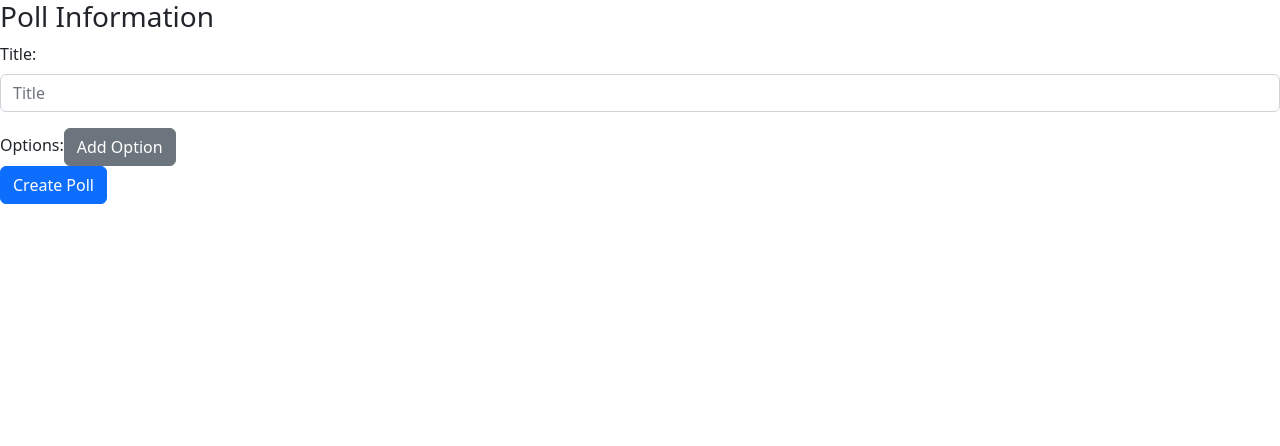
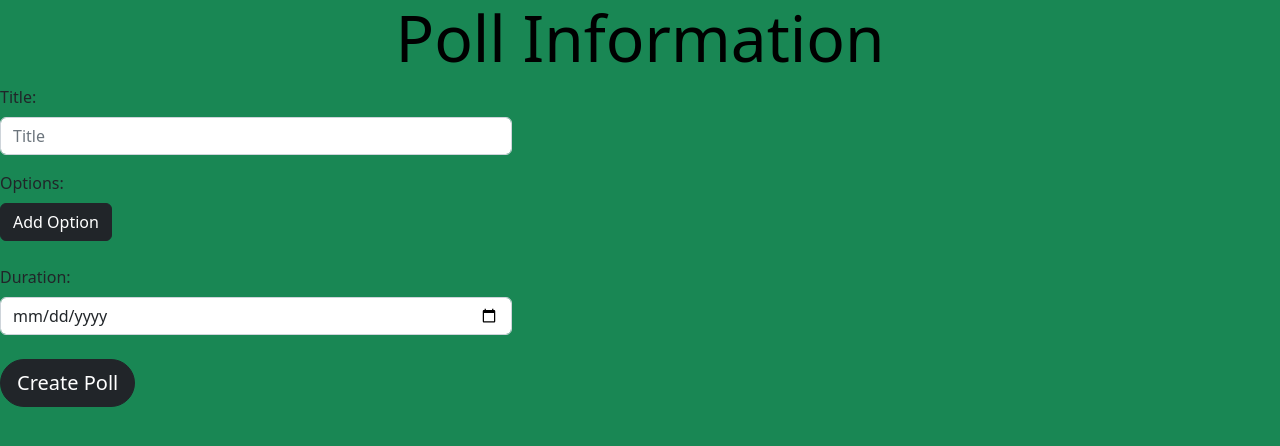
Before and after one commit to denitsaradeva/algorand-polls-app, a React (Create React App) app: page /create in a window 1280 px wide. Shown: the top 446 px of the page. Built offline with nearby package versions, Linux system fonts and the light colour scheme; what @randlabs/myalgo-connect, algosdk would draw is missing.

Commit message:
ui changes

```diff
--- a/src/components/Home.jsx
+++ b/src/components/Home.jsx
@@ -52,6 +52,7 @@ const Home = () => {
                 >
                     Connect Wallet
                 </Button>
+                <br></br>
                 {address && (
                     <Link to={`/polls?address=${address}`}>
                         <Button type="button"
--- a/src/components/pollCentre/Poll.jsx
+++ b/src/components/pollCentre/Poll.jsx
@@ -1,7 +1,7 @@
 import React, {useState} from "react";
-import {Card, Col, Form, InputGroup, Button} from "react-bootstrap";
+import {Card, Col, Form, InputGroup, Button, Row} from "react-bootstrap";
 
-const Poll = ({address, title, options, appId, votes, onOptionSelect, showResults}) => {
+const Poll = ({address, title, options, appId, votes, onOptionSelect, showResults, showResultsFlag}) => {
 
     const [selectedOption, setSelectedOption] = useState('');
 
@@ -35,22 +35,31 @@ const Poll = ({address, title, options, appId, votes, onOptionSelect, showResult
                                 value={option}
                                 checked={selectedOption === option}
                                 onChange={handleChange}
-                        />
-                        <Form.Label>{option} - {votes[option]}</Form.Label>
+                            />  {option}
+                            {showResultsFlag && (
+                                <Form.Label> - {votes[option]}</Form.Label>
+                            )}
                         </InputGroup>
                     ))}
                 </Card.Body>
                 <Card.Footer>
+
+                <Row className="align-items-center">
+                    <Col xs="auto">
                         <Form onSubmit={handleSubmit}>
-                    <Button variant="primary" type="submit">
+                            <Button variant="secondary" type="submit" className="btn btn-dark">
                                 Vote
                             </Button>
                         </Form>
+                    </Col>
+                    <Col xs="auto">
                         <Form onSubmit={handleResults}>
-                    <Button variant="primary" type="submit">
+                            <Button variant="secondary" type="submit" className="btn btn-dark">
                                 Results
                             </Button>
                         </Form>
+                    </Col>
+                </Row>
                 </Card.Footer>
             </Card>
         </Col>
--- a/src/components/pollCentre/PollCreation.jsx
+++ b/src/components/pollCentre/PollCreation.jsx
@@ -13,6 +13,10 @@ const PollCreation = () => {
     const [options, setOptions] = useState([]);
     const navigate = useNavigate();
 
+    const [date, setDate] = useState(new Date());
+
+    console.log("DATE", date);
+
     const handleTitleChange = event => {
         setTitle(event.target.value);
     };
@@ -20,6 +24,11 @@ const PollCreation = () => {
     const handleOptionsChange = (event, index) => {
         const newOptions = [...options];
         newOptions[index] = event.target.value;
+        setOptions(newOptions);
+    };
+
+    const removeOption = (indexToRemove) => {
+        const newOptions = options.filter((option, index) => index !== indexToRemove);
         setOptions(newOptions);
     };
 
@@ -40,27 +49,46 @@ const PollCreation = () => {
     };
 
     return (
-        <div>
-            <h3>Poll Information</h3>
+        <div className="bg-success min-vh-100">
+            <h3 className="text-black display-3 text-center">Poll Information</h3>
             <Form onSubmit={handleSubmit}>
                 <div>
                     <Form.Label htmlFor="title">Title:</Form.Label>
                     <Form.Group className="mb-3" onChange={handleTitleChange} value={title} >
-                        <Form.Control placeholder="Title" />
+                        <Form.Control placeholder="Title" style={{width: "40%"}}/>
                     </Form.Group>
                 </div>
                 <div>
-                    <label htmlFor="options">Options:</label>
+                    <Form.Label htmlFor="options">Options:</Form.Label>
                     {options.map((option, index) => (
-                        <div key={index}>
-                            <Form.Control placeholder="Option" onChange={(e) => handleOptionsChange(e, index)} value={option} />
+                        <div key={index} style={{ display: 'flex', alignItems: 'center' }}>
+                            <Form.Control placeholder="Option" onChange={(e) => handleOptionsChange(e, index)} value={option} style={{width: "40%"}}/>
+                            <Button variant="secondary" onClick={() => removeOption(index)} className="remove-btn btn btn-dark">
+                                X
+                            </Button>
                         </div>
                     ))}
-                    <Button variant="secondary" type="button" onClick={addOption}>
+                    <br></br>
+                    <Button variant="secondary" className="btn btn-dark" type="button" onClick={addOption}>
                     Add Option
                     </Button>
                 </div>
-                <Button variant="primary" type="submit" onClick={handleSubmit}>
+                <br></br>
+                <div>
+                    <Form.Label htmlFor="duration">Duration:</Form.Label>
+                    <Form.Group controlId="duedate">
+                        <Form.Control
+                            type="date"
+                            name="duedate"
+                            placeholder="Due date"
+                            value={date}
+                            onChange={(e) => setDate(e.target.value)}
+                            style={{width: "40%"}}
+                        />
+                    </Form.Group>
+                </div>
+                <br></br>
+                <Button className="btn btn-dark rounded-pill btn-lg" variant="secondary" type="submit" onClick={handleSubmit}>
                     Create Poll
                 </Button>
             </Form>
--- a/src/components/pollCentre/Polls.jsx
+++ b/src/components/pollCentre/Polls.jsx
@@ -20,6 +20,7 @@ const Polls = () => {
     const [endTime, setEndTime] = useState(0);
 
     const [currentPoll, setCurrentPoll] = useState('')
+    const [showResultsFl, setShowResultsFl] = useState(false);
 
     const handleVote = (choice, appId) => {
         if(choice !== ''){
@@ -50,6 +51,7 @@ const Polls = () => {
         if(currentRound > endTime){
             retrieveVotes(appId).then((value) => {
                 setCurrentVotes(value);
+                setShowResultsFl(true);
             });
 
         }else{
@@ -90,20 +92,20 @@ const Polls = () => {
 	return (
 	    <>
 	        <div className="bg-success min-vh-100">
-                <h1 className="text-light display-3 text-center">{"Polls"}</h1>
+                <h1 className="text-black display-3 text-center">{"Polls"}</h1>
 
                 <br></br>
 
                 <Row xs={1} sm={2} lg={3} >
                     <>
                         {allPolls.map((poll, index) => (
-                            <div>
-                                <Card class="card h-100" style={{ width: '18rem' }} key={index}>
-                                    <div class="card text-center">
-                                        <div class="card-header">
-                                            {poll.title}
+                            <div key={index}>
+                                <Card className="card h-100" style={{ width: '30rem' }} key={index}>
+                                    <div className="card text-center">
+                                        <div className="card-header">
+                                            <h3>{poll.title}</h3>
                                         </div>
-                                        <div class="card-body">
+                                        <div className="card-body">
                                             <Button variant="secondary" onClick={() => handleOpenPoll(poll, index)} key={index}>See more</Button>
                                         </div>
                                     </div>
@@ -113,9 +115,9 @@ const Polls = () => {
                     </>
                 </Row>
 
-                <div class="text-center px-3 mt-5">
+                <div className="text-center px-3 mt-5">
                     <Link to={`/create?address=${address}`}>
-                        <Button class="btn btn-dark rounded-pill btn-lg" type="submit">Add a Poll</Button>
+                        <Button className="btn btn-dark rounded-pill btn-lg" type="submit">Add a Poll</Button>
                     </Link>
                 </div>
 
@@ -126,7 +128,6 @@ const Polls = () => {
                     </Modal.Header>
                     <Modal.Body>
                         <Poll
-
                             address={address}
                             title={currentTitle}
                             options={currentOptions}
@@ -134,6 +135,7 @@ const Polls = () => {
                             votes={currentVotes}
                             onOptionSelect={handleVote}
                             showResults = {handleResults}
+                            showResultsFlag = {showResultsFl}
                             key={currentIndex}
                         />
                     </Modal.Body>
--- a/src/utils/pollCentre.js
+++ b/src/utils/pollCentre.js
@@ -1,4 +1,3 @@
-/*global AlgoSigner*/
 import algosdk from "algosdk";
 import {
     indexerClient,
@@ -28,7 +27,6 @@ const userAccount =  algosdk.mnemonicToSecretKey("yellow find peace lion quote p
 
 export const getPolls = async () => {
     console.log("Fetching polls...");
-    let note = new TextEncoder().encode(marketplaceNote);
 
     const address = "ITBD5TIB7DX5GKKBL4KRJH574ZVKUVQESBWZ6NOTNSLQBAD4Q2B7WSMNQY";
     let transactionInfo = await indexerClient.searchForTransactions({address}).address(address)
```
Also changed, not shown: src/logo.svg (deleted). Lines whose indentation alone changed are shown as unchanged.
